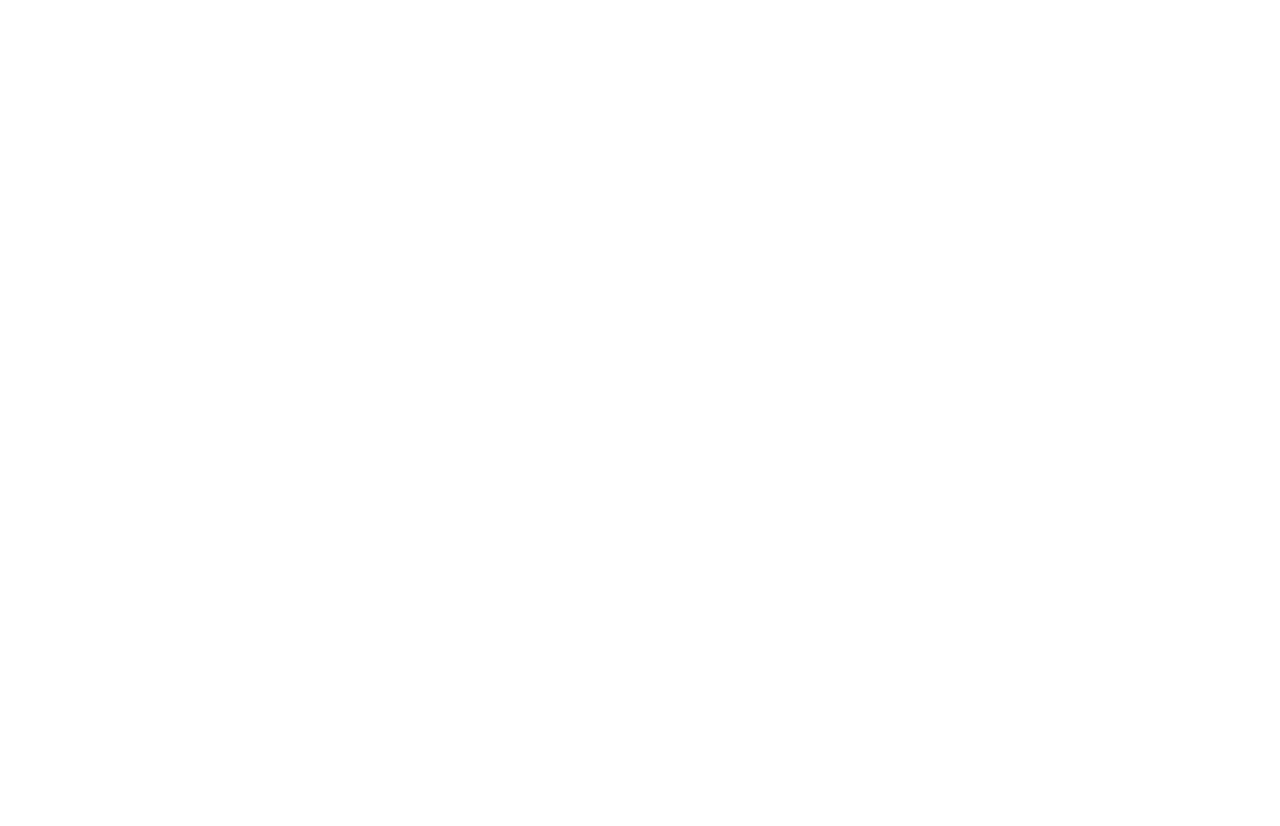
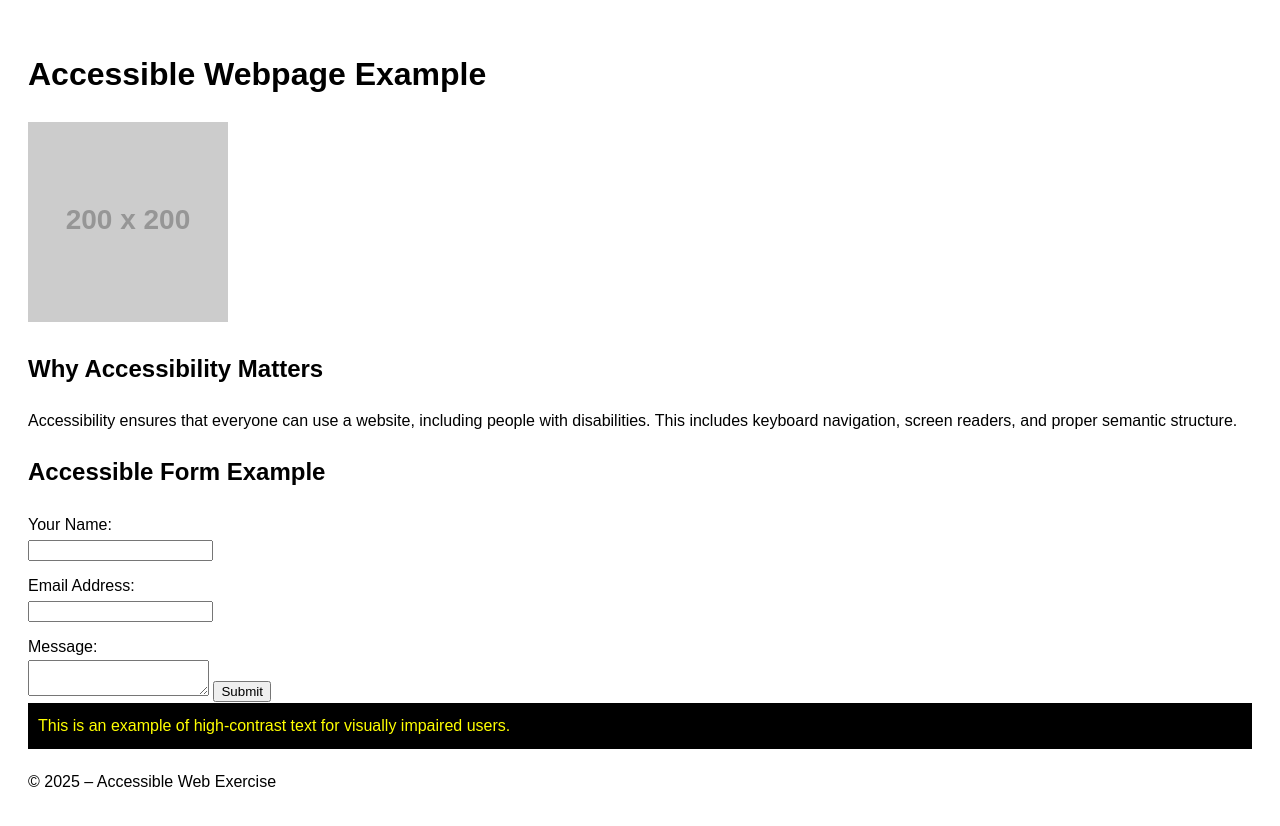
Before and after one commit to Martiduimo/web-dev-i-exercises, a plain HTML site: page 04-accessibility/index.html in a window 1280 px wide. Before the commit the page ends 800 px from the top, so only its background shows below. Drawn offline with Linux system fonts and the light colour scheme; placeholder pictures from the web are drawn by us.

Commit message:
Complete Exercise 4 – Web Accessibility Improvements

```diff
--- a/04-accessibility/index.html
+++ b/04-accessibility/index.html
@@ -1,2 +1,88 @@
-<!-- Exercise 4: Web Accessibility
-     Author: Martins Kingsley Iduimo -->
+<!--
+  Exercise 4 – Accessibility
+  Author: Martins Kingsley Iduimo
+  Description: Demonstration of accessible HTML elements.
+-->
+
+<!DOCTYPE html>
+<html lang="en">
+<head>
+    <meta charset="UTF-8">
+    <meta name="viewport" content="width=device-width, initial-scale=1.0">
+    <title>Accessibility Exercise</title>
+
+    <style>
+        body {
+            font-family: Arial, sans-serif;
+            line-height: 1.6;
+            padding: 20px;
+        }
+
+        .high-contrast {
+            background: black;
+            color: yellow;
+            padding: 10px;
+            margin-bottom: 20px;
+        }
+
+        label {
+            display: block;
+            margin-top: 10px;
+        }
+    </style>
+</head>
+
+<body>
+
+    <header>
+        <h1>Accessible Webpage Example</h1>
+    </header>
+
+    <!-- ALT text included correctly -->
+    <img
+        src="https://via.placeholder.com/200"
+        alt="Placeholder image showing example content"
+        width="200"
+    >
+
+    <main>
+
+        <section aria-labelledby="why-accessibility">
+            <h2 id="why-accessibility">Why Accessibility Matters</h2>
+            <p>
+                Accessibility ensures that everyone can use a website, including people with disabilities.
+                This includes keyboard navigation, screen readers, and proper semantic structure.
+            </p>
+        </section>
+
+        <section aria-labelledby="form-section">
+            <h2 id="form-section">Accessible Form Example</h2>
+
+            <form aria-label="Contact Form">
+
+                <label for="name">Your Name:</label>
+                <input id="name" type="text" aria-required="true">
+
+                <label for="email">Email Address:</label>
+                <input id="email" type="email" aria-required="true">
+
+                <label for="message">Message:</label>
+                <textarea id="message"></textarea>
+
+                <button type="submit">Submit</button>
+            </form>
+        </section>
+
+        <!-- High-contrast example -->
+        <div class="high-contrast">
+            This is an example of high-contrast text for visually impaired users.
+        </div>
+
+    </main>
+
+    <footer>
+        <p>&copy; 2025 – Accessible Web Exercise</p>
+    </footer>
+
+</body>
+</html>
```
